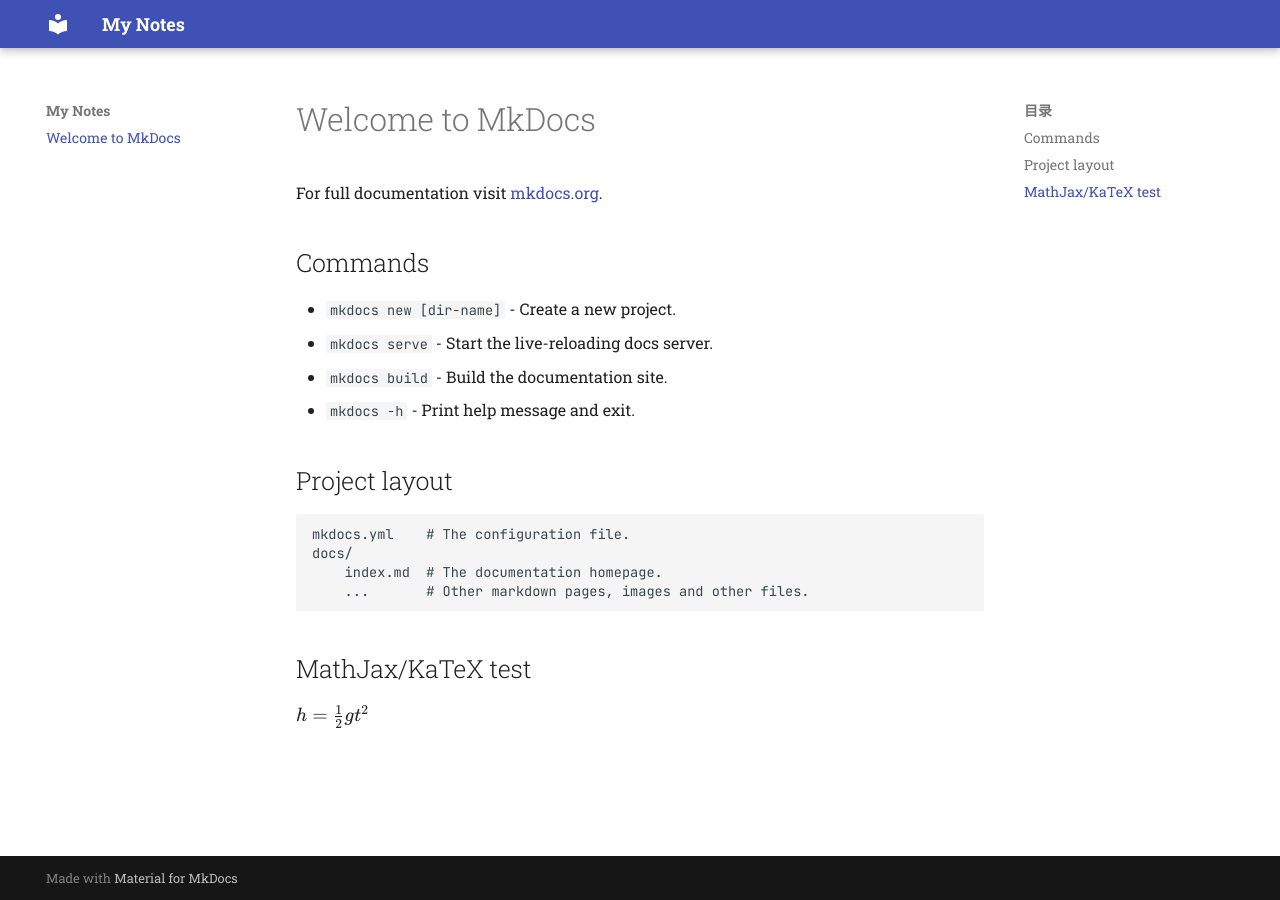
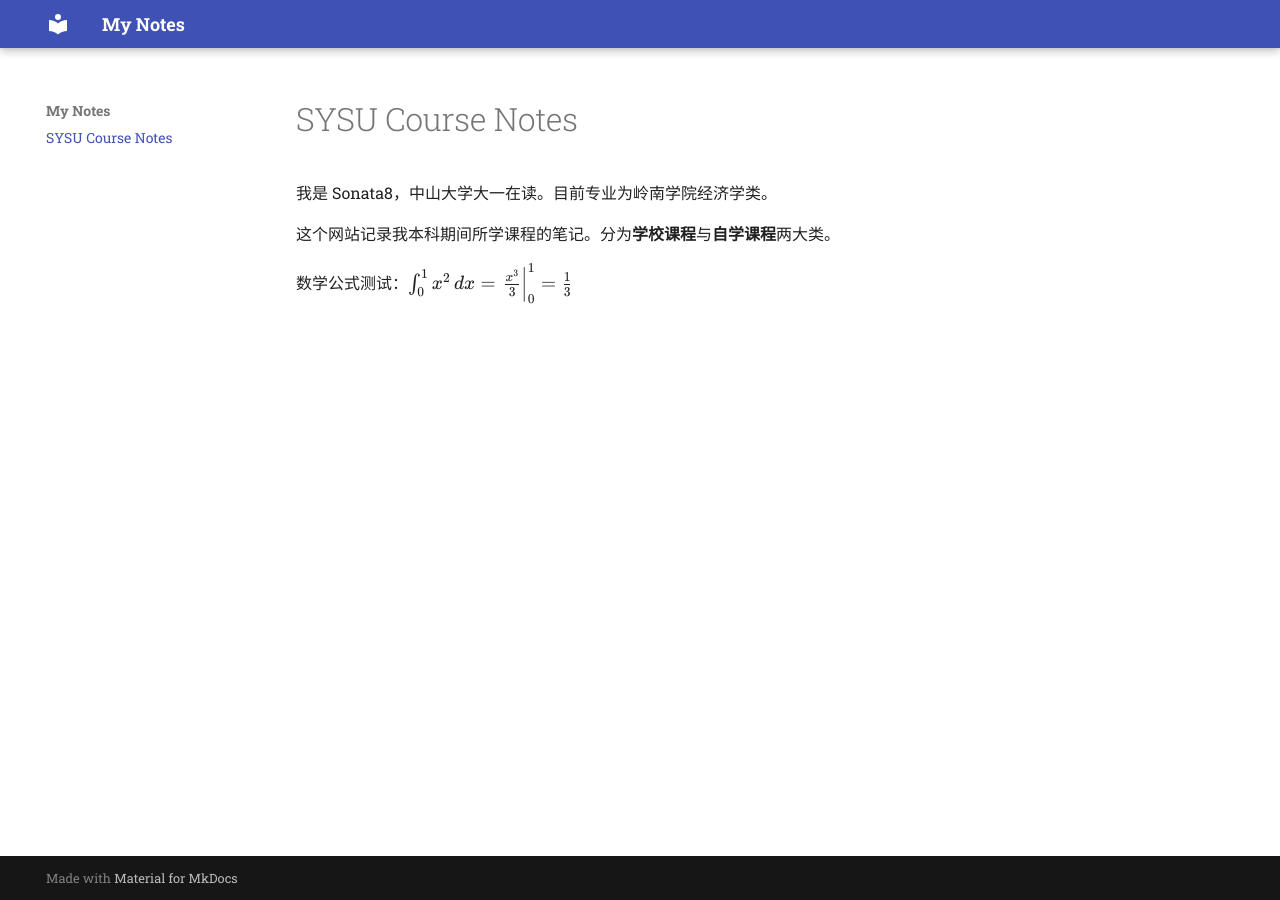
Before and after one commit to Sonata8/notes, an MkDocs documentation site: the page built from docs/index.md, in a window 1280 px wide. Built offline with MkDocs 1.6.1 and Material for MkDocs 9.7.7, drawn with Linux system fonts in a browser that asks for light colours.

Commit message:
uodate index.md

```diff
--- a/docs/index.md
+++ b/docs/index.md
@@ -1,21 +1,7 @@
-# Welcome to MkDocs
+# SYSU Course Notes
 
-For full documentation visit [mkdocs.org](https://www.mkdocs.org).
+我是 Sonata8，中山大学大一在读。目前专业为岭南学院经济学类。
 
-## Commands
+这个网站记录我本科期间所学课程的笔记。分为**学校课程**与**自学课程**两大类。
 
-* `mkdocs new [dir-name]` - Create a new project.
-* `mkdocs serve` - Start the live-reloading docs server.
-* `mkdocs build` - Build the documentation site.
-* `mkdocs -h` - Print help message and exit.
-
-## Project layout
-
-    mkdocs.yml    # The configuration file.
-    docs/
-        index.md  # The documentation homepage.
-        ...       # Other markdown pages, images and other files.
-
-## MathJax/KaTeX test
-
-$h=\frac{1}{2}gt^2$
+数学公式测试：$\int_{0}^{1} x^2 \, dx = \left. \frac{x^3}{3} \right|_0^1 = \frac{1}{3}$
```
